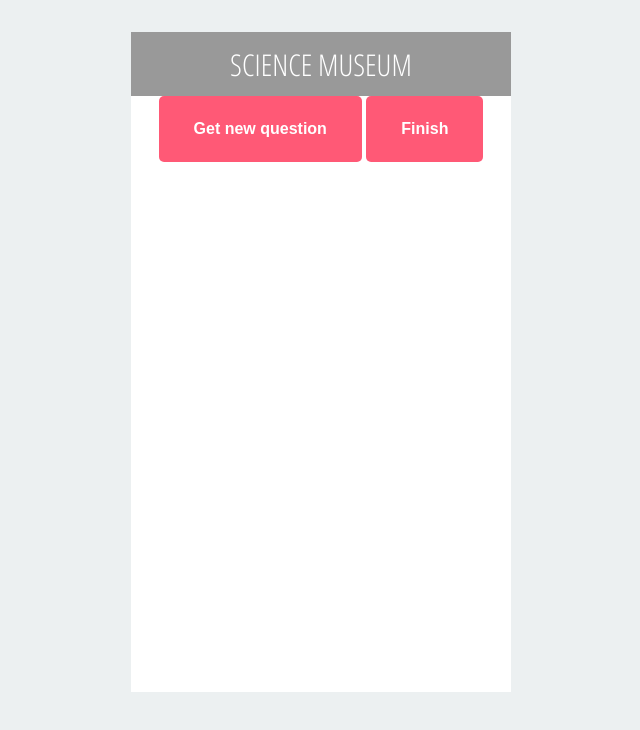
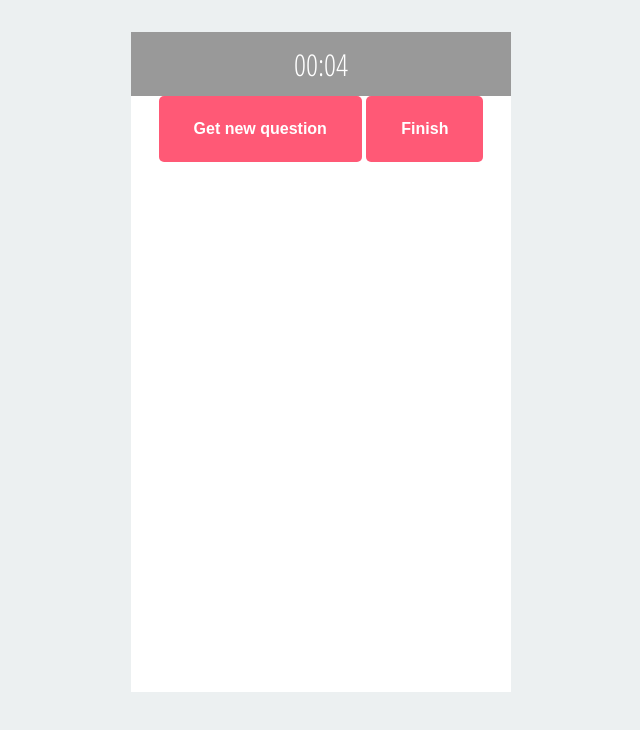
Before and after one commit to jimikara/hackday, a plain HTML site: page index.html in a window 1280 px wide. Both pictures are taken after a click on the link "SINGLE PLAYER". Shown: the whole page, without its empty margins (319-959 px from the left). Drawn offline with nearby package versions, Linux system fonts and the light colour scheme; files that its build step writes are made by us from their sources; no server answers.

Commit message:
Countdown

```diff
--- a/index.html
+++ b/index.html
@@ -23,7 +23,7 @@
         <div class="wrapper">
 
             <header class="header">
-                <a href="#intro" class="header_logo hl">SCIENCE MUSEUM</a>
+                <a href="#intro" class="header_logo hl countdown">SCIENCE MUSEUM</a>
             </header>
 
             <section class="screen screen--initial" data-screen="intro">
--- a/js/scripts.js
+++ b/js/scripts.js
@@ -16,9 +16,10 @@ var Quiz = {
     },
 
     cacheDom: function(){
-        this.$el       = $('#play');
-        this.template  = this.$el.find('#quiz-template').html();
-        this.$wrap     = this.$el.find('.quiz-wrap');
+        this.$el        = $('#play');
+        this.template   = this.$el.find('#quiz-template').html();
+        this.$wrap      = this.$el.find('.quiz-wrap');
+        this.$countdown = $('.countdown');
 
         this.$loadNewQ = this.$el.find('.quiz-loadNewQ');
     },
@@ -39,7 +40,30 @@ var Quiz = {
         this.turns   = 0;
         this.correct = 0;
 
+        this.startCountdown(5 * 1, this.$countdown);
         this.render();
+    },
+
+    startCountdown(duration, display) {
+
+        var timer = duration, minutes, seconds;
+
+        var interVal = setInterval(function () {
+            minutes = parseInt(timer / 60, 10);
+            seconds = parseInt(timer % 60, 10);
+            milli   = parseInt(timer % 60 % 60, 10);
+
+            minutes = minutes < 10 ? "0" + minutes : minutes;
+            seconds = seconds < 10 ? "0" + seconds : seconds;
+
+            display.text(minutes + ":" + seconds);
+
+            if (--timer < 0) {
+                clearInterval(interVal);
+                screens.triggerScreen('done');
+            }
+        }.bind(this), 1000);
+
     },
 
     render: function() {
```
